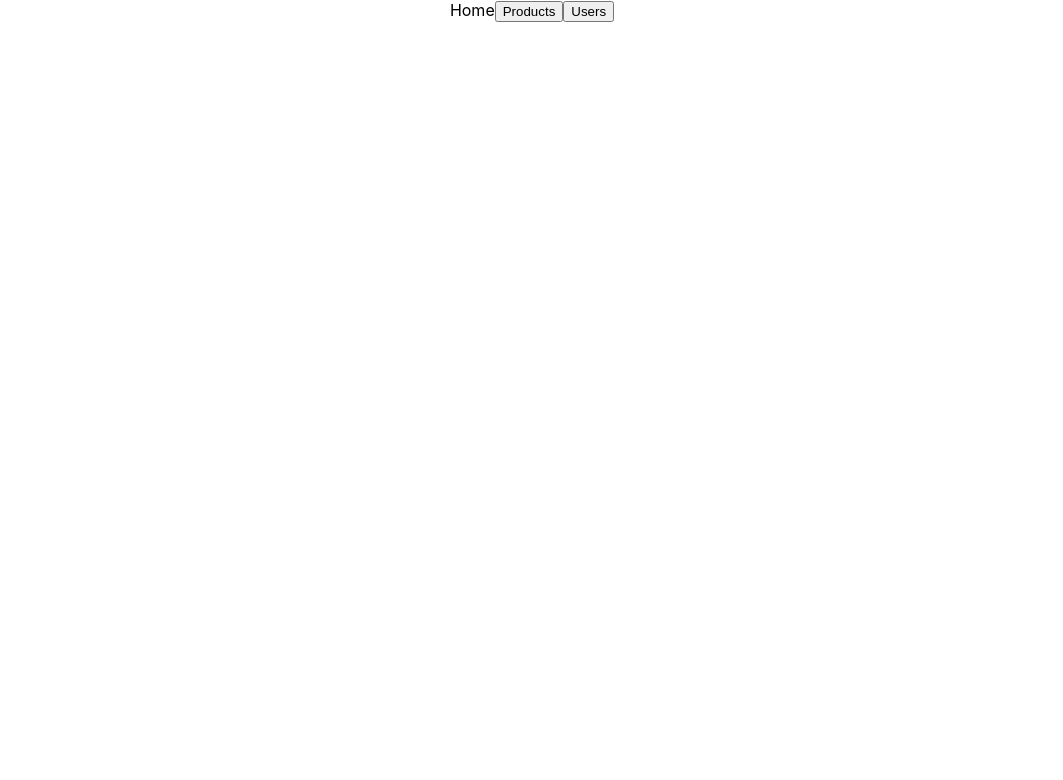
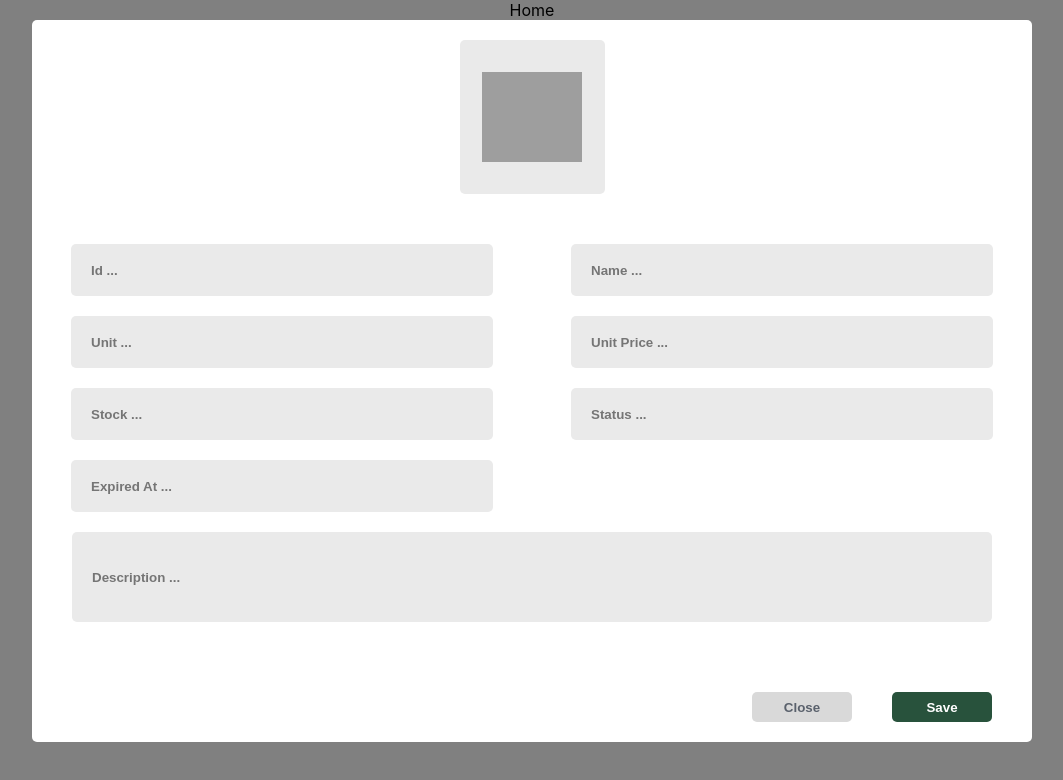
Before and after one commit to SWPSU23/SWP-FE, a React (Create React App) app in the folder CMS/: page / in a window 1280 px wide. Shown: the top 780 px of the page, without its empty margins (108-1171 px from the left). Built offline with nearby package versions, Linux system fonts and the light colour scheme; grey boxes are pictures that could not be loaded.

Commit message:
create form for product & input image

```diff
--- a/CMS/src/App.css
+++ b/CMS/src/App.css
@@ -1,38 +1,5 @@
 .App {
   text-align: center;
+  background-color: gray;
+  height: 2000px;
 }
-
-.App-logo {
-  height: 40vmin;
-  pointer-events: none;
-}
-
-@media (prefers-reduced-motion: no-preference) {
-  .App-logo {
-    animation: App-logo-spin infinite 20s linear;
-  }
-}
-
-.App-header {
-  background-color: #282c34;
-  min-height: 100vh;
-  display: flex;
-  flex-direction: column;
-  align-items: center;
-  justify-content: center;
-  font-size: calc(10px + 2vmin);
-  color: white;
-}
-
-.App-link {
-  color: #61dafb;
-}
-
-@keyframes App-logo-spin {
-  from {
-    transform: rotate(0deg);
-  }
-  to {
-    transform: rotate(360deg);
-  }
-}
--- a/CMS/src/App.js
+++ b/CMS/src/App.js
@@ -3,9 +3,9 @@ import logo from './logo.svg';
 import {BrowserRouter, Routes, Route, useNavigate} from 'react-router-dom';
 import './App.css';
 
-import {Product} from './components/Product/Product';
-import {User} from './components/User/User';
-import {Home} from './components/Home/Home';
+import {Product} from './pages/Product/Product';
+import {User} from './pages/User/User';
+import {Home} from './pages/Home/Home';
 
 function App() {
 	return (
--- /dev/null
+++ b/CMS/src/components/FormProduct/FormProduct.css
@@ -0,0 +1,115 @@
+.formProduct {
+    display: flex;
+    justify-content: center;
+    align-items: center;
+}
+
+.formContainer {
+    width: 1000px;
+    min-height: 700px;
+    background-color: white;
+    padding-bottom: 20px;
+    border-radius: 5px;
+}
+
+.inputImageContainer {
+    height: 154px;
+    width: 145px;
+    background-color: #EAEAEA;
+    display: flex;
+    justify-content: center;
+    align-items: center;
+    cursor: pointer;
+    border-radius: 5px;
+    overflow: hidden;
+
+}
+
+.formContainerTop {
+    padding-top: 20px;
+    display: flex;
+    justify-content: center;
+}
+
+.inputImage {
+    height: 90px;
+    width: 100px;
+}
+
+.inputImage img {
+    width: 100%;
+    height: 100%;
+    object-fit: cover;
+}
+
+/* bottom */
+
+.formContainerCenter {
+    padding-top: 50px;
+    display: flex;
+    flex-wrap: wrap;
+    justify-content: space-between;
+}
+
+.formInput {
+    width: 50%;
+}
+
+.formInput input {
+    margin-bottom: 20px;
+    border-radius: 5px;
+    padding-left: 20px;
+    width: 400px;
+    height: 50px;
+    border: none;
+    background-color: #EAEAEA;
+    color: #5A616C;
+    text-transform: capitalize;
+    font-weight: bold;
+    outline: none;
+}
+
+.inputDesc {
+    width: 100%;
+    display: flex;
+    justify-content: center;
+}
+
+.inputDesc input {
+    width: 900px;
+    padding: 20px 0 20px 20px;
+}
+
+/* Button */
+
+.formContainerButton {
+    margin-top: 50px;
+    width: 100%;
+    display: flex;
+    justify-content: end;
+}
+
+.btn {
+    margin-right: 40px;
+    width: 100px;
+    height: 30px;
+    border: none;
+    color: white;
+    cursor: pointer;
+    border-radius: 5px;
+    transition: 0.3s;
+    font-weight: bold;
+}
+
+.btn:hover {
+    opacity: 0.5;
+}
+
+.btnClose {
+    background-color: #d9d9d9;
+    color: #5A616C;
+}
+
+.btnSave {
+    background-color: #28523c;
+}
--- /dev/null
+++ b/CMS/src/components/FormProduct/FormProduct.js
@@ -0,0 +1,95 @@
+import React, {useRef, useState} from 'react';
+import './FormProduct.css';
+
+export const FormProduct = () => {
+	const [imagePreview, setImagePreview] = useState('');
+	const fileInputRef = useRef(null);
+
+	const handleImageClick = () => {
+		fileInputRef.current.click();
+	};
+
+	const handleImageUpload = (event) => {
+		const file = event.target.files[0];
+		if (file) {
+			const reader = new FileReader();
+
+			reader.onload = () => {
+				setImagePreview(reader.result);
+			};
+
+			reader.readAsDataURL(file);
+		} else {
+			setImagePreview('');
+		}
+	};
+	return (
+		<div className="formProduct">
+			<div className="formContainer">
+				<div className="formContainerTop">
+					<div className="inputImageContainer" onClick={handleImageClick}>
+						<div className="inputImage">
+							{imagePreview ? (
+								<img src={imagePreview} alt="Image Preview" />
+							) : (
+								<img
+									src="https://th.bing.com/th/id/R.d90a006b299492ac099fb038a15c7e55?rik=MbpQJohLOYQCpQ&riu=http%3a%2f%2fwww.clipartbest.com%2fcliparts%2f9i4%2fedX%2f9i4edX7GT.png&ehk=XFTwQUyWNs2AErIJu4V2zfAHUBz12gOgV3IY92SabvE%3d&risl=&pid=ImgRaw&r=0"
+									alt="Camera"
+								/>
+							)}
+						</div>
+						<input
+							type="file"
+							accept="image/*"
+							onChange={handleImageUpload}
+							ref={fileInputRef}
+							style={{display: 'none'}}
+						/>
+					</div>
+				</div>
+
+				<div className="formContainerCenter">
+					<div className="formInput">
+						<input placeholder="id ..." />
+					</div>
+
+					<div className="formInput">
+						<input placeholder="name ..." />
+					</div>
+
+					<div className="formInput">
+						<input placeholder="unit ..." />
+					</div>
+
+					<div className="formInput">
+						<input placeholder="unit price ..." />
+					</div>
+
+					<div className="formInput">
+						<input placeholder="stock ..." />
+					</div>
+
+					<div className="formInput">
+						<input placeholder="status ..." />
+					</div>
+
+					<div className="formInput">
+						<input placeholder="expired at ..." />
+					</div>
+				</div>
+
+				<div className="formContainerBottom ">
+					<div className="formInput inputDesc">
+						<input placeholder="description ..." />
+					</div>
+				</div>
+
+				<div className="formContainerButton">
+					<button className="btn btnClose">Close</button>
+
+					<button className="btn btnSave">Save</button>
+				</div>
+			</div>
+		</div>
+	);
+};
--- /dev/null
+++ b/CMS/src/pages/Home/Home.css
@@ -0,0 +1,3 @@
+.home {
+    /* background-color: red; */
+}
--- a/CMS/src/components/Home/Home.js
+++ b/CMS/src/pages/Home/Home.js
@@ -1,13 +1,16 @@
 import React from 'react';
 import {useNavigate} from 'react-router-dom';
+import {FormProduct} from '../../components/FormProduct/FormProduct';
+import './Home.css';
 
 export const Home = () => {
 	const navigate = useNavigate();
 
 	return (
-		<div>
+		<div className="home">
 			Home
-			<button
+			<FormProduct />
+			{/* <button
 				onClick={() => {
 					navigate('/products');
 				}}
@@ -20,7 +23,7 @@ export const Home = () => {
 				}}
 			>
 				Users
-			</button>
+			</button> */}
 		</div>
 	);
 };
```
Also changed, not shown: CMS/src/components/User/User.css (deleted), CMS/src/pages/Product/Product.css (added), CMS/src/pages/Product/Product.js (renamed from CMS/src/components/Product/Product.js), CMS/src/pages/User/User.css (added), CMS/src/pages/User/User.js (renamed from CMS/src/components/User/User.js).
